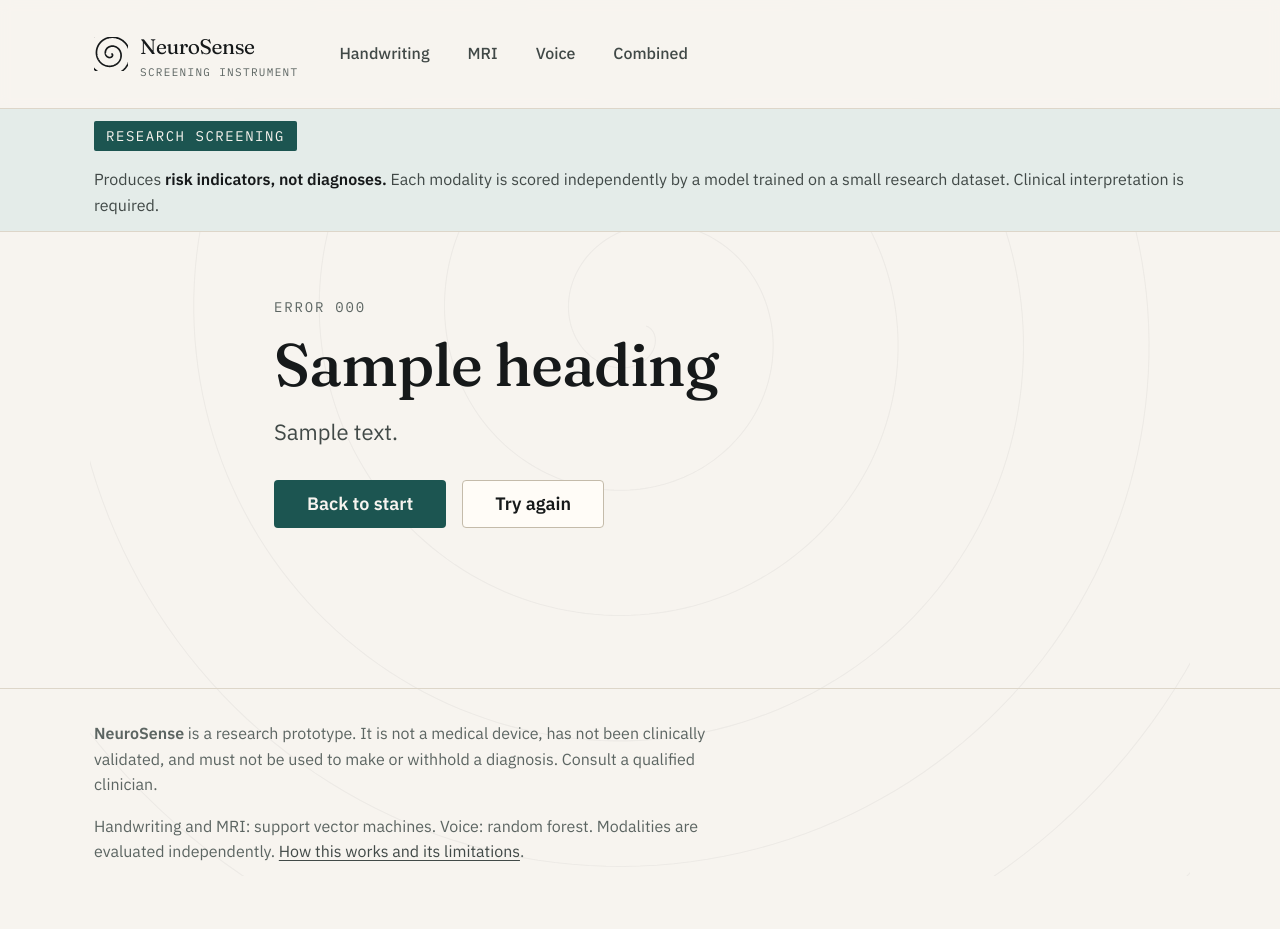
After one commit to Samairamalik/NeuroSense, a Flask app: template templates/error.html in a window 1280 px wide. The commit adds this page. Run offline with Flask 3, Linux system fonts and the light colour scheme; the template is opened without the code that fills it: most values are stand-ins (such as "Sample title", 1, 10 or a date in 2020); parts of the project's set-up code (start-up, migrations or seed data) failed here and were passed over.

Commit message:
Fix path disclosure in errors, add styled error pages, measure header
End-to-end testing against a running server (real multipart uploads over
HTTP, not the test client) surfaced three defects.

Error messages disclosed the server filesystem layout
- OpenCV and soundfile put the full path of the saved upload into their
  exceptions, and those were rendered straight into the page: "Could not
  read '/Users/<user>/Desktop/NeuroSense/static/uploads/ab12_fake.png'".
  That leaks the directory structure and tells the user nothing useful.
- Errors now pass through _sanitise(), which strips the upload directory
  and reduces any remaining absolute path to its filename. Verified that
  ordinary messages ("Both a spiral and a wave image are required") are
  left untouched.

Oversized uploads returned an unstyled Flask error page
- A 30 MB upload produced the stock "Request Entity Too Large" page with
  no navigation and no explanation of the limit. 413 and 404 now render a
  styled page that names the limit and offers a way back.

Result headings were clipped by the sticky masthead
- The scroll offset was hardcoded at 96px; the masthead is actually 109px
  at desktop width and varies as the nav wraps, so headings landed 23px
  underneath it. app.js now measures the masthead (via ResizeObserver,
  and reporting zero where it is not sticky) into --masthead-h, and the
  CSS derives the offset from it. Verified: heading clears the header
  instead of being clipped.

Verification against a running server: 13/13 checks pass - 5 GET routes,
styled 404 and 413, all four prediction paths at their expected values
(handwriting 81.4%, MRI 99.3%, voice 86.8%, fusion 89.2%), no path
disclosure, and /api/predict unchanged at 86.85%. All six static assets
serve. No console errors on any page. Corrupt files with valid extensions
are caught by the imread guard; the 25 MB cap returns 413 and the server
stays up. Nav links, the zoom control (aria-pressed and label both
toggle, 48px target) and the waveform renderer were driven in the browser.

Co-Authored-By: Claude Opus 5 <noreply@anthropic.com>

```diff
--- a/app.py
+++ b/app.py
@@ -10,6 +10,7 @@ standalone test scripts and any future training code share one implementation.
 from __future__ import annotations
 
 import os
+import re
 import uuid
 import warnings
 
@@ -97,6 +98,20 @@ def save_upload(file_storage, allowed_extensions: set[str], field: str) -> str:
 
 def _path(stored_name: str) -> str:
     return os.path.join(app.config["UPLOAD_FOLDER"], stored_name)
+
+
+def _sanitise(message: str) -> str:
+    """Strip server filesystem paths out of a message before showing it.
+
+    Underlying libraries put the full path of the saved upload into their
+    errors. Echoing that to the browser discloses the server's directory
+    layout and tells the user nothing useful, so paths are reduced to the
+    bare filename.
+    """
+    upload_dir = str(UPLOAD_DIR)
+    message = message.replace(upload_dir + os.sep, "").replace(upload_dir, "")
+    # Any remaining absolute path -> its final component.
+    return re.sub(r"(/[\w.\-]+)+/([\w.\-]+)", r"\2", message)
 
 
 # ======================================================
@@ -238,9 +253,9 @@ def index():
         })
 
     except ValueError as exc:
-        error = str(exc)
+        error = _sanitise(str(exc))
     except Exception as exc:  # model/IO failure — show it rather than a 500
-        error = f"Analysis failed: {exc}"
+        error = _sanitise(f"Analysis failed: {exc}")
 
     template, active = MODALITY_PAGES.get(test, ("index.html", "home"))
     return render_template(
@@ -274,6 +289,36 @@ def voice_page():
 @app.route("/combined")
 def combined_page():
     return render_template("combined.html", active="combined")
+
+
+# ---- Error pages ------------------------------------------------------
+
+@app.errorhandler(404)
+def not_found(_exc):
+    return render_template(
+        "error.html",
+        code=404,
+        heading="That page does not exist",
+        detail="The address may be mistyped, or the page may have moved.",
+        retry_url=None,
+        active=None,
+    ), 404
+
+
+@app.errorhandler(413)
+def too_large(_exc):
+    limit_mb = MAX_UPLOAD_BYTES // (1024 * 1024)
+    return render_template(
+        "error.html",
+        code=413,
+        heading="That file is too large",
+        detail=(
+            f"Uploads are limited to {limit_mb} MB. Try exporting the scan or "
+            "recording at a smaller size, then upload it again."
+        ),
+        retry_url=url_for("combined_page"),
+        active=None,
+    ), 413
 
 
 @app.route("/api/predict", methods=["POST"])
--- a/static/css/components.css
+++ b/static/css/components.css
@@ -292,8 +292,12 @@
 
 .results { padding-block: var(--s7); }
 
-/* The masthead is sticky, so anything we scroll or focus must clear it. */
-.results h2, .results h3, #results { scroll-margin-top: 96px; }
+/* The masthead is sticky, so anything we scroll or focus must clear it.
+   Its height varies with viewport width (the nav wraps), so app.js measures
+   it into --masthead-h; this value is only the fallback before that runs. */
+.results h2, .results h3, #results {
+    scroll-margin-top: calc(var(--masthead-h, 110px) + var(--s4));
+}
 
 .results.is-revealed > * {
     animation: ease-up var(--dur) var(--ease) both;
--- a/static/js/app.js
+++ b/static/js/app.js
@@ -118,6 +118,28 @@
         });
     }
 
+    /* ---- Sticky-header offset ------------------------------------------
+       The masthead's height changes with viewport width (the nav wraps, the
+       wordmark rescales) and it is not sticky at all on small screens. A
+       hardcoded scroll offset therefore clipped result headings underneath
+       it. Measure the real value and let CSS use it. */
+    function trackMastheadHeight() {
+        var masthead = document.querySelector(".masthead");
+        if (!masthead) return;
+
+        function update() {
+            var sticky = getComputedStyle(masthead).position === "sticky";
+            var h = sticky ? Math.ceil(masthead.getBoundingClientRect().height) : 0;
+            document.documentElement.style.setProperty("--masthead-h", h + "px");
+        }
+
+        update();
+        if ("ResizeObserver" in window) {
+            new ResizeObserver(update).observe(masthead);
+        }
+        window.addEventListener("resize", update);
+    }
+
     /* ---- Results: ease in, and move focus there after a submission ---- */
     function installResults() {
         var results = document.getElementById("results");
@@ -137,6 +159,7 @@
     }
 
     document.addEventListener("DOMContentLoaded", function () {
+        trackMastheadHeight();
         installIdentity();
         installHero();
         installFilePickers();
--- /dev/null
+++ b/templates/error.html
@@ -0,0 +1,18 @@
+{% extends "base.html" %}
+{% block title %}{{ code }} — NeuroSense{% endblock %}
+
+{% block content %}
+<section class="section">
+    <div class="shell shell--narrow">
+        <p class="eyebrow">Error {{ code }}</p>
+        <h1>{{ heading }}</h1>
+        <p class="lede">{{ detail }}</p>
+        <div class="hero__actions">
+            <a class="btn btn--primary" href="{{ url_for('index') }}">Back to start</a>
+            {% if retry_url %}
+            <a class="btn btn--secondary" href="{{ retry_url }}">Try again</a>
+            {% endif %}
+        </div>
+    </div>
+</section>
+{% endblock %}
```
